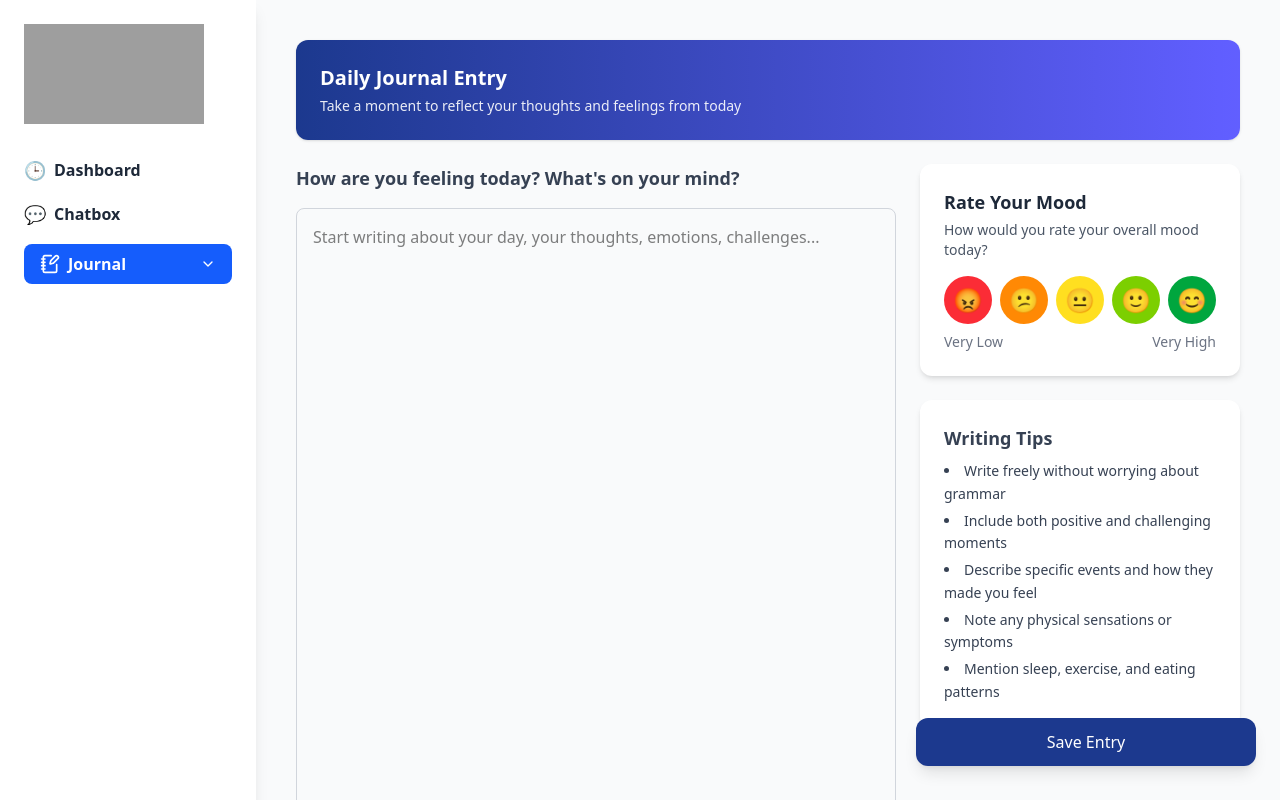
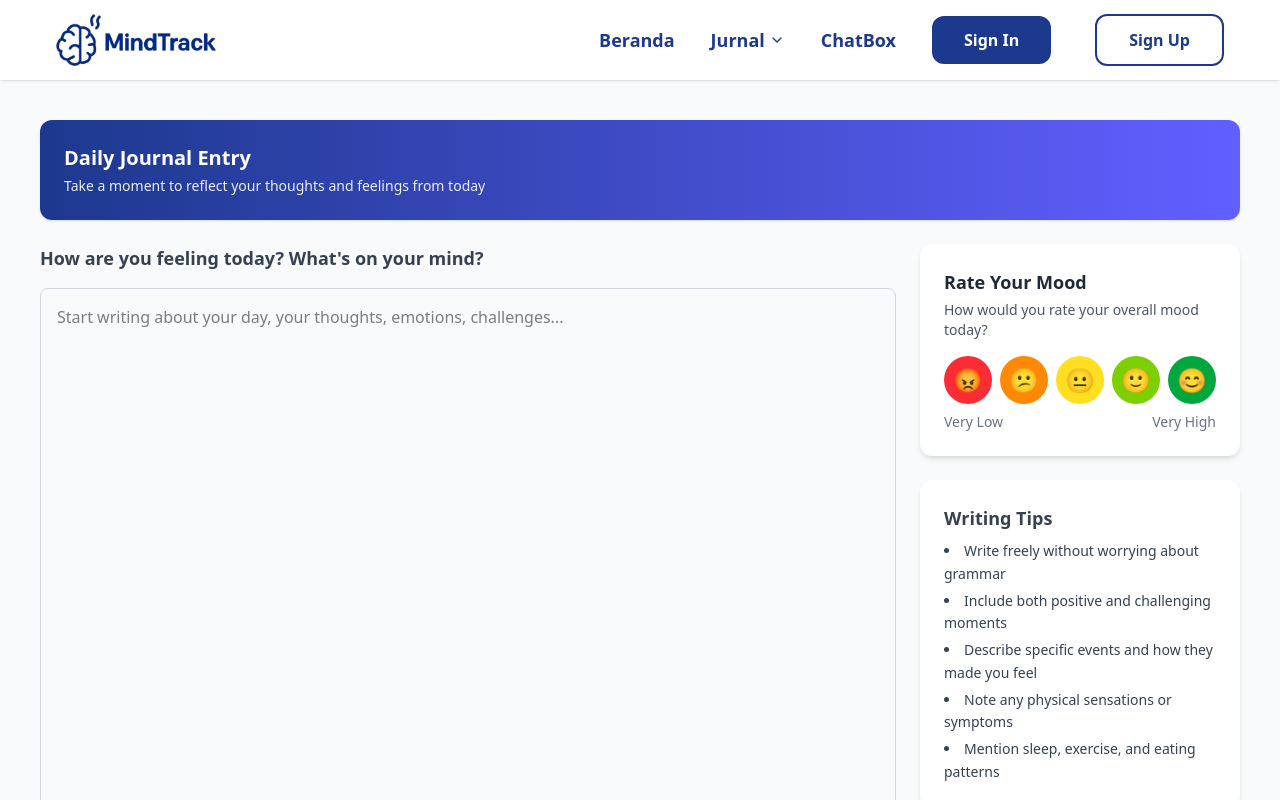
Before and after one commit to MindTrack-Capstone-DBS/FE-MindTrack, a React app: page /journal in a window 1280 px wide. Shown: the top 800 px of the page. Built offline with nearby package versions, Linux system fonts and the light colour scheme; sample sign-in values are in the browser's storage; grey boxes are pictures that could not be loaded; the HTML template or start-up script is replaced by a standard one.

Commit message:
update navbar

```diff
--- a/src/components/Navbar.jsx
+++ b/src/components/Navbar.jsx
@@ -1,8 +1,28 @@
-import React from 'react';
-import { Link } from 'react-router-dom';
+import React, { useState } from 'react';
+import { Link, useLocation } from 'react-router-dom';
 import logo2 from '../assets/images/Logo-cropped.png';
+import { ChevronDown, ChevronUp } from 'lucide-react';
 
 const Navbar = ({ variant = 'light' }) => {
+  const [isJournalOpen, setIsJournalOpen] = useState(false);
+  const location = useLocation();
+
+  const toggleJournal = () => {
+    setIsJournalOpen(!isJournalOpen);
+  };
+
+  const isActive = (path) => {
+    return location.pathname === path;
+  };
+
+  const isJournalEntryActive = () => {
+    return location.pathname === '/journal';
+  };
+
+  const isJournalHistoryActive = () => {
+    return location.pathname === '/journal/history';
+  };
+
   // variant: 'light' (biru tua di Home), 'dark' (biru tua di ChatBox), bisa dikembangkan
   // Untuk Home (light), menu biru, background lebih tipis dan soft
   const textColor = 'text-blue-900';
@@ -10,22 +30,61 @@ const Navbar = ({ variant = 'light' }) => {
   const bgColor = 'bg-white/60 backdrop-blur-lg shadow-sm transition-all duration-300';
 
   return (
-    <nav className={`fixed top-0 left-0 right-0 z-50 w-full ${bgColor}`}>
-      <div className="max-w-[1440px] mx-auto flex items-center justify-between px-8 md:px-14 py-4 md:py-6">
+    <nav className={`fixed top-0 left-0 right-0 z-50 h-20 w-full ${bgColor}`}>
+      <div className="h-20 max-w-[1440px] mx-auto flex items-center justify-between px-8 md:px-14 py-4 md:py-6">
         <div className="flex items-center gap-2">
-          <img src={logo2} alt="MindTrack Logo" className="w-60 max-w-full h-auto object-contain m-0 bg-none" />
+          <img src={logo2} alt="MindTrack Logo" className="w-40 max-w-full h-auto object-contain m-0 bg-none" />
         </div>
         <div className="flex items-center gap-9">
           <Link to="/landing" className={`${textColor} font-semibold text-lg ${hoverColor} transition`}>
             Beranda
           </Link>
+
+          {/* Journal Dropdown */}
+          <div className="relative">
+            <button
+              onClick={toggleJournal}
+              className={`${textColor} font-semibold text-lg ${hoverColor} transition flex items-center gap-1`}
+            >
+              Jurnal
+              {isJournalOpen ? <ChevronUp className="w-4 h-4" /> : <ChevronDown className="w-4 h-4" />}
+            </button>
+
+            {isJournalOpen && (
+              <div className="absolute top-full left-0 mt-2 bg-white rounded-md shadow-lg overflow-hidden z-10">
+                <Link
+                  to="/journal"
+                  className={`block px-4 py-2 text-blue-900 hover:bg-blue-50 transition text-sm ${
+                    isJournalEntryActive() ? 'bg-blue-100' : ''
+                  }`}
+                >
+                  Masukan Jurnal
+                </Link>
+                <Link
+                  to="/journal/history"
+                  className={`block px-4 py-2 text-blue-900 hover:bg-blue-50 transition text-sm ${
+                    isJournalHistoryActive() ? 'bg-blue-100' : ''
+                  }`}
+                >
+                  Riwayat Jurnal
+                </Link>
+              </div>
+            )}
+          </div>
+
           <Link to="/chat" className={`${textColor} font-semibold text-lg ${hoverColor} transition`}>
             ChatBox
           </Link>
-          <Link to="/login" className="bg-blue-900 text-white rounded-xl px-8 py-3 font-semibold text-base mr-2 hover:bg-blue-800 transition text-center">
+          <Link
+            to="/login"
+            className="bg-blue-900 text-white rounded-xl px-8 py-3 font-semibold text-base mr-2 hover:bg-blue-800 transition text-center"
+          >
             Sign In
           </Link>
-          <Link to="/register" className="bg-white text-blue-900 border-2 border-blue-900 rounded-xl px-8 py-3 font-semibold text-base hover:bg-blue-900 hover:text-white transition text-center">
+          <Link
+            to="/register"
+            className="bg-white text-blue-900 border-2 border-blue-900 rounded-xl px-8 py-3 font-semibold text-base hover:bg-blue-900 hover:text-white transition text-center"
+          >
             Sign Up
           </Link>
         </div>
--- a/src/components/Sidebar.jsx
+++ b/src/components/Sidebar.jsx
@@ -1,9 +1,29 @@
-import React from 'react';
-import { BookOpen, Home, MessageSquare } from 'lucide-react';
-import { Link } from 'react-router-dom';
+import React, { useState } from 'react';
+import { BookOpen, Home, MessageSquare, ChevronDown, ChevronUp } from 'lucide-react';
+import { Link, useLocation } from 'react-router-dom';
 import logo from '../assets/images/Logo-cropped.png';
 
-const Sidebar = () => (
+const Sidebar = () => {
+  const [isJournalOpen, setIsJournalOpen] = useState(false);
+  const location = useLocation(); // Get the current URL location
+
+  const toggleJournal = () => {
+    setIsJournalOpen(!isJournalOpen);
+  };
+
+  const isActive = (path) => {
+    return location.pathname === path;
+  };
+
+  const isJournalEntryActive = () => {
+    return location.pathname === '/journal';
+  };
+
+  const isJournalHistoryActive = () => {
+    return location.pathname === '/journal/history';
+  };
+
+  return (
     <aside className="w-64 bg-white border-r border-blue-50 flex flex-col items-center py-6 px-4 gap-4 shadow-sm h-screen sticky top-0 overflow-hidden">
       {/* Logo */}
       <div className="mb-6">
@@ -12,17 +32,64 @@ const Sidebar = () => (
 
       {/* Navigation */}
       <nav className="flex flex-col gap-2 w-full overflow-hidden mt-4">
-      <Link to="/dashboard" className="flex items-center gap-3 px-4 py-2 rounded-lg bg-blue-900 text-white font-medium hover:bg-blue-800 transition">
+        <Link
+          to="/dashboard"
+          className={`flex items-center gap-3 px-4 py-2 rounded-lg font-medium hover:bg-blue-800 transition ${
+            isActive('/dashboard') ? 'bg-blue-900 text-white' : 'text-blue-900 hover:bg-blue-50'
+          }`}
+        >
           <Home className="w-5 h-5" /> Dashboard
         </Link>
-      <Link to="/journal" className="flex items-center gap-3 px-4 py-2 rounded-lg text-blue-900 font-medium hover:bg-blue-50 transition">
+
+        {/* Jurnal Harian with Dropdown */}
+        <div className="flex flex-col w-full">
+          <button
+            onClick={toggleJournal}
+            className={`flex items-center justify-between w-full gap-3 px-4 py-2 rounded-lg font-medium hover:bg-blue-50 transition ${
+              isJournalOpen || isJournalEntryActive() || isJournalHistoryActive()
+                ? 'text-white bg-blue-900'
+                : 'text-blue-900'
+            }`}
+          >
+            <div className="flex items-center gap-3">
               <BookOpen className="w-5 h-5" /> Jurnal Harian
+            </div>
+            {isJournalOpen ? <ChevronUp className="w-4 h-4" /> : <ChevronDown className="w-4 h-4" />}
+          </button>
+
+          {isJournalOpen && (
+            <div className="flex flex-col gap-1 mt-1">
+              <Link
+                to="/journal"
+                className={`flex items-center gap-3 px-6 py-2 rounded-lg font-medium hover:bg-blue-50 transition text-sm ${
+                  isJournalEntryActive() ? 'bg-blue-900 text-white' : 'text-blue-900'
+                }`}
+              >
+                Masukan Jurnal Harian
               </Link>
-      <Link to="/chat" className="flex items-center gap-3 px-4 py-2 rounded-lg text-blue-900 font-medium hover:bg-blue-50 transition">
+              <Link
+                to="/journal/history"
+                className={`flex items-center gap-3 px-6 py-2 rounded-lg font-medium hover:bg-blue-50 transition text-sm ${
+                  isJournalHistoryActive() ? 'bg-blue-900 text-white' : 'text-blue-900'
+                }`}
+              >
+                Riwayat Jurnal Harian
+              </Link>
+            </div>
+          )}
+        </div>
+
+        <Link
+          to="/chat"
+          className={`flex items-center gap-3 px-4 py-2 rounded-lg font-medium hover:bg-blue-800 transition ${
+            isActive('/chat') ? 'bg-blue-900 text-white' : 'text-blue-900 hover:bg-blue-50'
+          }`}
+        >
           <MessageSquare className="w-5 h-5" /> Chatbox
         </Link>
       </nav>
     </aside>
   );
+};
 
 export default Sidebar;
--- a/src/pages/journal/JournalHistory.jsx
+++ b/src/pages/journal/JournalHistory.jsx
@@ -1,12 +1,14 @@
 import React, { useState } from "react";
 import {
-  ChevronDown,
-  ChevronUp,
-  NotebookPen,
-  BookText
+ChevronDown,
+ChevronUp,
+NotebookPen,
+BookText
 } from "lucide-react";
 import { motion } from "framer-motion";
 import Footer from '../../components/Footer';
+import Navbar from "../../components/Navbar";
+
 
 // Contoh entri jurnal
 const journalEntries = [
@@ -26,68 +28,12 @@ content: `Pagi ini aku merasa sedikit lesu. Bangun lebih lambat dari biasanya da
 
 const JournalHistory = () => {
 const [openIndex, setOpenIndex] = useState(null);
-const [isJournalMenuOpen, setIsJournalMenuOpen] = useState(false); // ✅ ditambahkan di sini
 
 return (
 <div className="min-h-screen bg-gray-50 flex flex-col relative">
     <div className="flex flex-1">
     {/* Sidebar */}
-    <aside className="w-64 bg-white shadow-lg p-6 flex flex-col gap-8">
-        <div className="flex items-center gap-3">
-        <img
-            src="https://storage.googleapis.com/tagjs-prod.appspot.com/v1/uz2qkAlQfq/xvqa2q92_expires_30_days.png"
-            alt="MindTrack Logo"
-            className="w-45 h-25"
-        />
-        </div>
-        <nav className="flex flex-col gap-4 text-gray-800 font-semibold">
-        <a href="/landing" className="hover:text-blue-600 flex items-center gap-2">
-            <span className="text-lg">🕒</span>
-            Dashboard
-        </a>
-        <a href="/chat" className="hover:text-blue-600 flex items-center gap-2">
-            <span className="text-lg">💬</span>
-            Chatbox
-        </a>
-
-        {/* Journal Dropdown */}
-        <div>
-            <button
-            onClick={() => setIsJournalMenuOpen(!isJournalMenuOpen)}
-            className="w-full flex items-center justify-between px-4 py-2 rounded-lg bg-blue-600 text-white transition"
-            >
-            <div className="flex items-center gap-2">
-                <NotebookPen className="w-5 h-5" />
-                <span>Journal</span>
-            </div>
-            {isJournalMenuOpen ? (
-                <ChevronUp className="w-4 h-4" />
-            ) : (
-                <ChevronDown className="w-4 h-4" />
-            )}
-            </button>
-
-            {isJournalMenuOpen && (
-            <div className="mt-2 ml-6 flex flex-col gap-2 text-sm text-blue-900">
-                <a
-                href="/journal"
-                className="flex items-center gap-2 px-2 py-1 rounded hover:bg-blue-100 transition"
-                >
-                <NotebookPen className="w-4 h-4" />
-                Journal Entry
-                </a>
-                <a
-                href="/journal/history"
-                className="flex items-center gap-2 px-2 py-1 rounded hover:bg-blue-100 transition"
-                >
-                <BookText className="w-4 h-4" />
-                Riwayat Jurnal
-                </a>
-            </div>
-            )}
-        </div>
-        </nav>
-    </aside>
+    <Navbar />
 
     {/* Main Content */}
     <main className="flex-1 p-10">
--- a/src/pages/journal/MoodJournal.jsx
+++ b/src/pages/journal/MoodJournal.jsx
@@ -1,75 +1,21 @@
 import React, { useState } from "react";
 import {
-  ChevronDown,
-  ChevronUp,
-  NotebookPen,
-  BookText
+ChevronDown,
+ChevronUp,
+NotebookPen,
+BookText
 } from "lucide-react";
 import Footer from '../../components/Footer';
+import Navbar from '../../components/Navbar';
 
 const MoodJournal = () => {
 const [isJournalMenuOpen, setIsJournalMenuOpen] = useState(false);
 
 return (
-<div className="min-h-screen bg-gray-50 flex flex-col relative">
+<div className="top-20 min-h-screen bg-gray-50 flex flex-col relative">
     <div className="flex flex-1">
-    {/* Sidebar */}
-    <aside className="w-64 bg-white shadow-lg p-6 flex flex-col gap-8">
-        <div className="flex items-center gap-3">
-        <img
-            src="https://storage.googleapis.com/tagjs-prod.appspot.com/v1/uz2qkAlQfq/xvqa2q92_expires_30_days.png"
-            alt="MindTrack Logo"
-            className="w-45 h-25"
-        />
-        </div>
-        <nav className="flex flex-col gap-4 text-gray-800 font-semibold">
-        <a href="/landing" className="hover:text-blue-600 flex items-center gap-2">
-            <span className="text-lg">🕒</span>
-            Dashboard
-        </a>
-        <a href="/chat" className="hover:text-blue-600 flex items-center gap-2">
-            <span className="text-lg">💬</span>
-            Chatbox
-        </a>
-
-        {/* Journal Dropdown */}
-        <div>
-            <button
-            onClick={() => setIsJournalMenuOpen(!isJournalMenuOpen)}
-            className="w-full flex items-center justify-between px-4 py-2 rounded-lg bg-blue-600 text-white transition"
-            >
-            <div className="flex items-center gap-2">
-                <NotebookPen className="w-5 h-5" />
-                <span>Journal</span>
-            </div>
-            {isJournalMenuOpen ? (
-                <ChevronUp className="w-4 h-4" />
-            ) : (
-                <ChevronDown className="w-4 h-4" />
-            )}
-            </button>
-
-            {isJournalMenuOpen && (
-            <div className="mt-2 ml-6 flex flex-col gap-2 text-sm text-blue-900">
-                <a
-                href="/journal"
-                className="flex items-center gap-2 px-2 py-1 rounded hover:bg-blue-100 transition"
-                >
-                <NotebookPen className="w-4 h-4" />
-                Journal Entry
-                </a>
-                <a
-                href="/journal/history"
-                className="flex items-center gap-2 px-2 py-1 rounded hover:bg-blue-100 transition"
-                >
-                <BookText className="w-4 h-4" />
-                Riwayat Jurnal
-                </a>
-            </div>
-            )}
-        </div>
-        </nav>
-    </aside>
+    {/* Sidebar - fixed, non-scrollable */}
+    <Navbar />
 
     {/* Main Content */}
     <main className="flex-1 p-10 flex flex-col gap-6">
@@ -135,10 +81,10 @@ return (
     </div>
 
     {/* Save Button - Fixed at bottom right */}
-    <div className="absolute bottom-90 right-6 z-50">
+    <div className="absolute bottom-6 right-6 z-50">
     <button
         onClick={() => alert("Pressed!")}
-        className="bg-blue-900 w-85 text-white py-3 px-8 rounded-xl shadow-lg hover:brightness-110 transition"
+        className="bg-blue-900 text-white py-3 px-8 rounded-xl shadow-lg hover:brightness-110 transition"
     >
         Save Entry
     </button>
```
Lines whose indentation alone changed are shown as unchanged.
